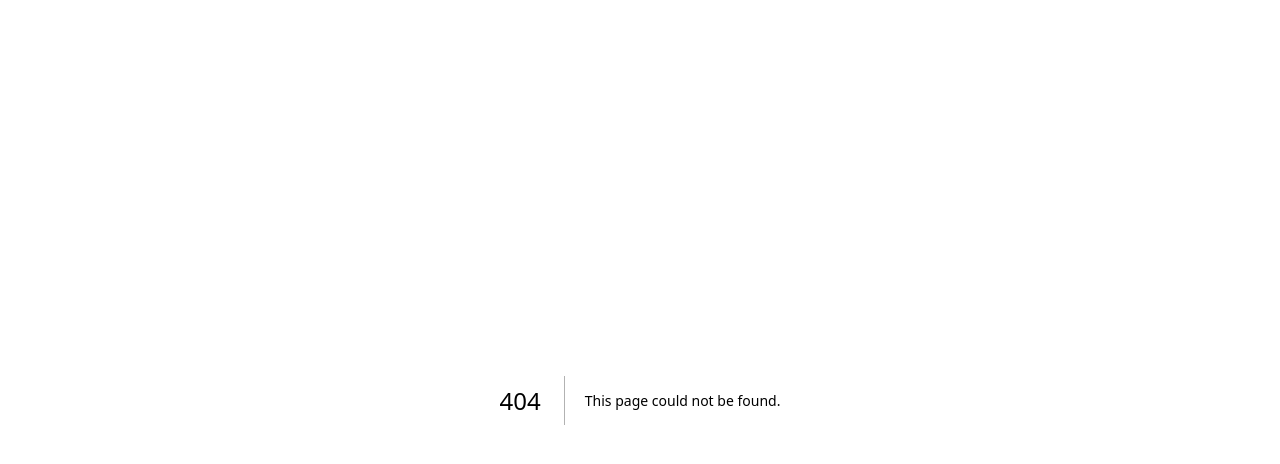
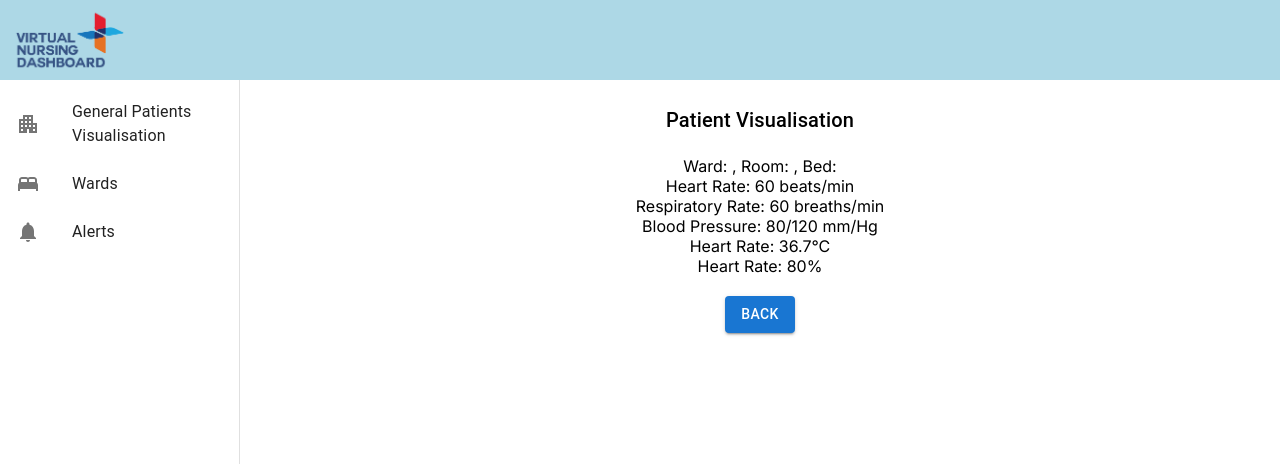
Before and after one commit to AHVirtualNursing/virtual-nursing-dashboard, a Next.js app: page /patientVisualisation in a window 1280 px wide. Before the commit this address had no page. Shown: the top 464 px of the page. Built offline with nearby package versions, Linux system fonts and the light colour scheme.

Commit message:
[dvs-007] rest of the files

```diff
--- a/src/components/DashboardSideBar.tsx
+++ b/src/components/DashboardSideBar.tsx
@@ -1,14 +1,40 @@
-import { ISideBarTab } from "@/pages/dashboard";
 import { Drawer, List, ListItem, ListItemButton, ListItemIcon, ListItemText } from "@mui/material";
+import BedIcon from '@mui/icons-material/Bed';
+import ApartmentIcon from '@mui/icons-material/Apartment';
+import NotificationsIcon from '@mui/icons-material/Notifications';
 
-export default function DashboardSideBar({
-  drawerTabs,
-  handleSideBarTabClick,
-}: {
-  drawerTabs: ISideBarTab[];
-  handleSideBarTabClick: (key: string) => void
-}) {
+export interface ISideBarTab {
+  text: string;
+  key: string;
+  icon: JSX.Element;
+}
+
+export default function DashboardSideBar({handleSideBarTabClick} : {handleSideBarTabClick: (key:string) => void}) {
+
   const drawerWidth = 240;
+  const patientsTab: ISideBarTab = {
+    text: "General Patients Visualisation",
+    key: "patients",
+    icon: <ApartmentIcon />,
+  };
+
+  const wardsTab: ISideBarTab = {
+    text: "Wards",
+    key: "wards",
+    icon: <BedIcon />,
+  };
+
+  const alertsTab: ISideBarTab = {
+    text: "Alerts",
+    key: "alerts",
+    icon: <NotificationsIcon />,
+  };
+
+  const drawerTabs: ISideBarTab[] = [
+    patientsTab,
+    wardsTab,
+    alertsTab,
+  ];
 
   return (
     <Drawer
--- /dev/null
+++ b/src/pages/patientVisualisation.tsx
@@ -0,0 +1,52 @@
+import DashboardSideBar from '@/components/DashboardSideBar';
+import Header from '@/components/Header';
+import { Box, Button, Typography } from '@mui/material';
+import { Inter } from 'next/font/google';
+import { useRouter } from 'next/router';
+import styles from "@/styles/Dashboard.module.css";
+
+const inter = Inter({ subsets: ["latin"] });
+
+const patientVisualisationPage = () => {
+  const router = useRouter();
+  const { ward, room, bed } = router.query;
+
+  const handleSideBarTabClick = (key: string) => {
+    router.push({pathname: "/dashboard", query: {state : key}}, '/dashboard' );
+  };
+
+  const vitals = {
+    heartRate: 60,
+    respiratoryRate: 60,
+    bloodPressure: '80/120',
+    temperature: 36.7,
+    spo2: 80
+  }
+
+  // You can now use the ward, room, and bed values to render your page content
+  return (
+    <main className={`${styles.main} ${inter.className}`}>
+      <Header />
+      <Box sx={{ display: "flex" }}>
+        <DashboardSideBar handleSideBarTabClick={handleSideBarTabClick}/>
+          <Box component="main" sx={{flexGrow: 1, bgcolor: "background.default", p:3}}>
+            <Box>
+              <Typography sx= {{marginBottom: '20px'}} variant="h6">Patient Visualisation</Typography>
+              <p>Ward: {ward}, Room: {room}, Bed: {bed} </p>
+              <p>Heart Rate: {vitals.heartRate} beats/min</p>
+              <p>Respiratory Rate: {vitals.respiratoryRate} breaths/min</p>
+              <p>Blood Pressure: {vitals.bloodPressure} mm/Hg</p>
+              <p>Heart Rate: {vitals.temperature}&#176;C</p>
+              <p>Heart Rate: {vitals.spo2}%</p>
+            </Box>
+            <Button sx = {{marginTop: '20px'}}variant="contained" onClick={() => router.back}>
+              BACK
+            </Button>
+          </Box>
+        {/* Add your visualization components here */}
+      </Box>
+    </main>
+  );
+};
+
+export default patientVisualisationPage;
```
Also changed, not shown: src/pages/dashboard.tsx (+41 -67 lines).
